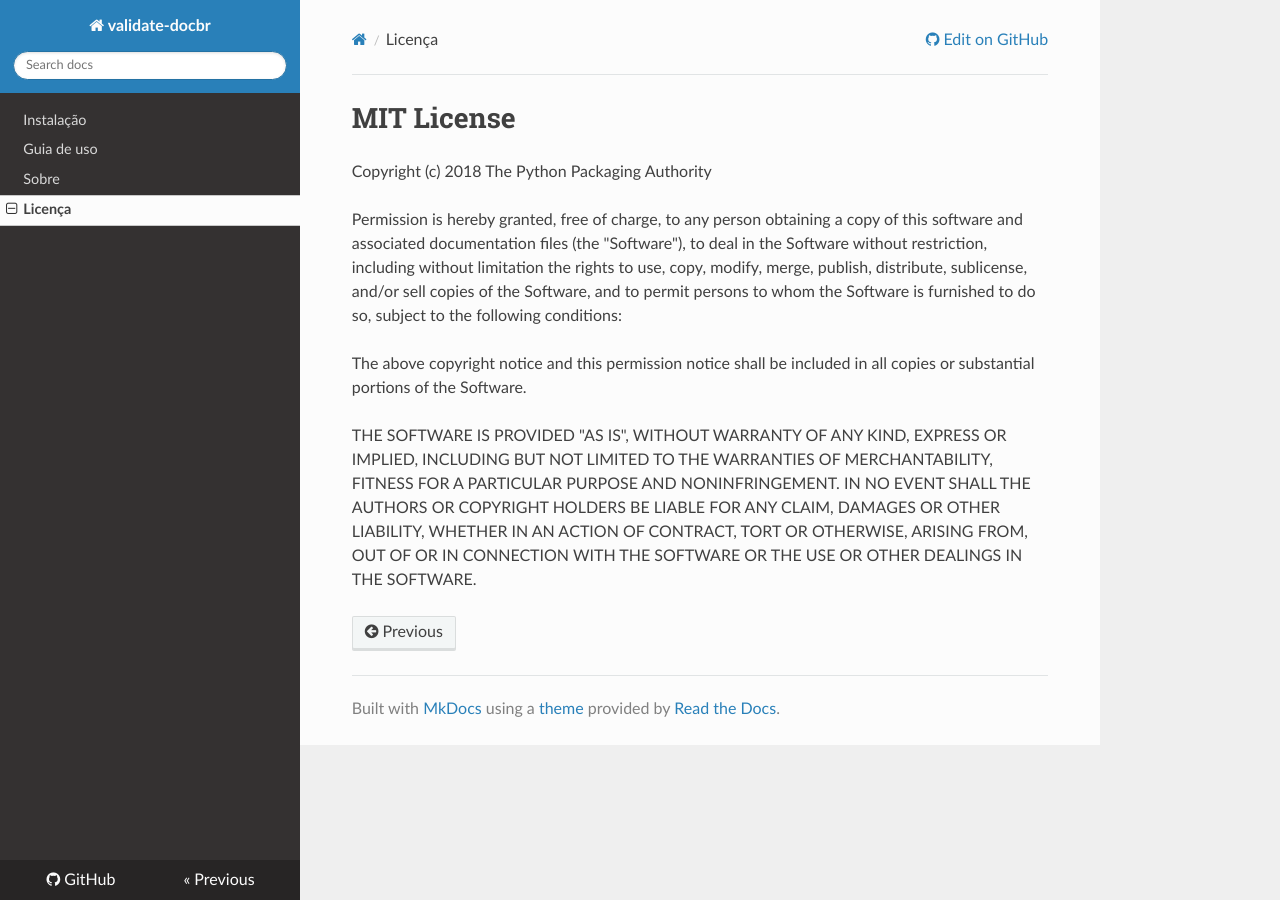
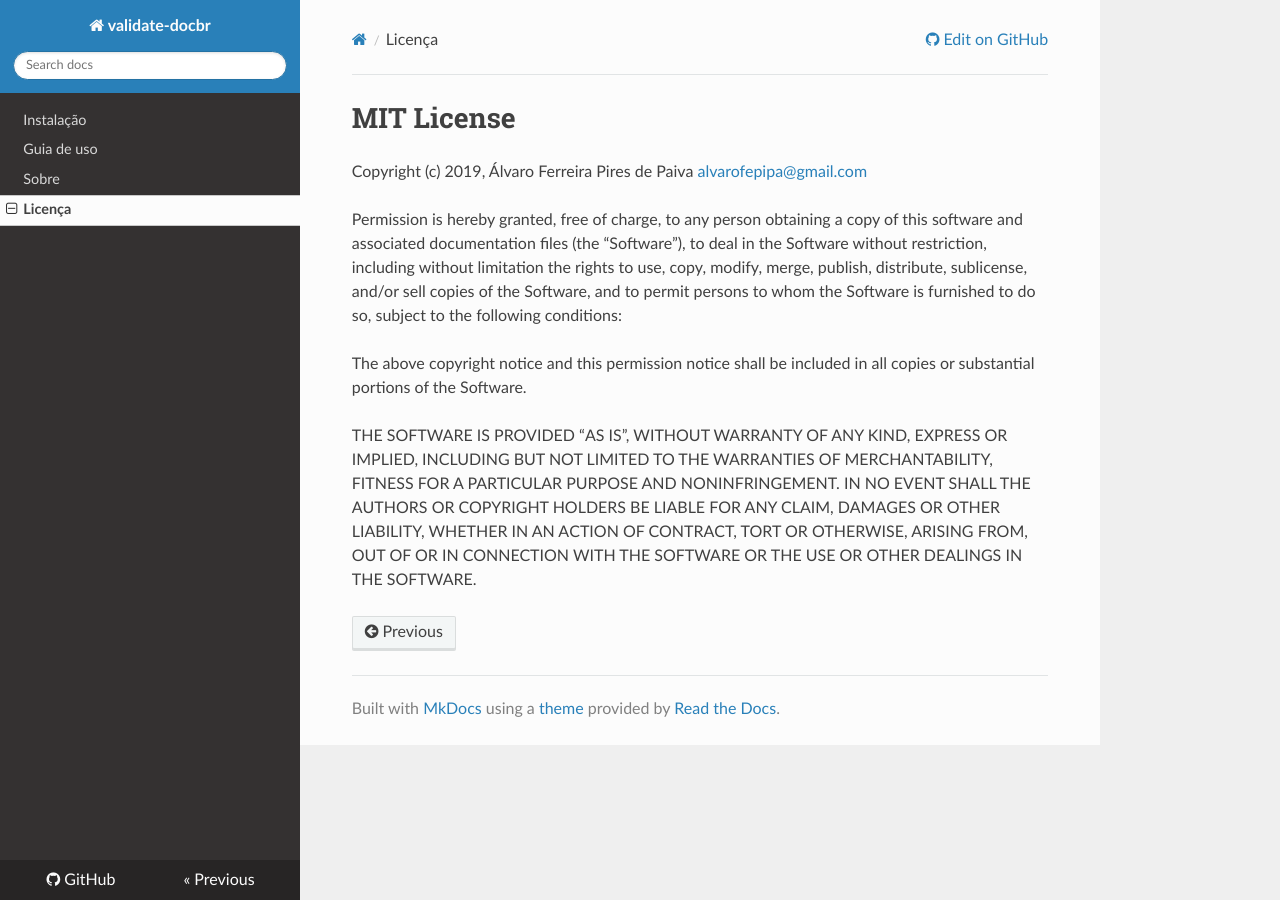
Before and after one commit to alvarofpp/validate-docbr, an MkDocs documentation site: the page built from docs/licenca.md, in a window 1280 px wide. Built offline with MkDocs 1.6.1, drawn with Linux system fonts in a browser that asks for light colours; nearby versions of some CDN libraries.

```diff
--- a/docs/licenca.md
+++ b/docs/licenca.md
@@ -1,21 +1,24 @@
 # MIT License
 
-Copyright (c) 2018 The Python Packaging Authority
+Copyright (c) 2019, Álvaro Ferreira Pires de Paiva <alvarofepipa@gmail.com>
 
-Permission is hereby granted, free of charge, to any person obtaining a copy
-of this software and associated documentation files (the "Software"), to deal
-in the Software without restriction, including without limitation the rights
-to use, copy, modify, merge, publish, distribute, sublicense, and/or sell
-copies of the Software, and to permit persons to whom the Software is
-furnished to do so, subject to the following conditions:
+Permission is hereby granted, free of charge, to any person
+obtaining a copy of this software and associated documentation
+files (the “Software”), to deal in the Software without
+restriction, including without limitation the rights to use,
+copy, modify, merge, publish, distribute, sublicense, and/or sell
+copies of the Software, and to permit persons to whom the
+Software is furnished to do so, subject to the following
+conditions:
 
-The above copyright notice and this permission notice shall be included in all
-copies or substantial portions of the Software.
+The above copyright notice and this permission notice shall be
+included in all copies or substantial portions of the Software.
 
-THE SOFTWARE IS PROVIDED "AS IS", WITHOUT WARRANTY OF ANY KIND, EXPRESS OR
-IMPLIED, INCLUDING BUT NOT LIMITED TO THE WARRANTIES OF MERCHANTABILITY,
-FITNESS FOR A PARTICULAR PURPOSE AND NONINFRINGEMENT. IN NO EVENT SHALL THE
-AUTHORS OR COPYRIGHT HOLDERS BE LIABLE FOR ANY CLAIM, DAMAGES OR OTHER
-LIABILITY, WHETHER IN AN ACTION OF CONTRACT, TORT OR OTHERWISE, ARISING FROM,
-OUT OF OR IN CONNECTION WITH THE SOFTWARE OR THE USE OR OTHER DEALINGS IN THE
-SOFTWARE.
+THE SOFTWARE IS PROVIDED “AS IS”, WITHOUT WARRANTY OF ANY KIND,
+EXPRESS OR IMPLIED, INCLUDING BUT NOT LIMITED TO THE WARRANTIES
+OF MERCHANTABILITY, FITNESS FOR A PARTICULAR PURPOSE AND
+NONINFRINGEMENT. IN NO EVENT SHALL THE AUTHORS OR COPYRIGHT
+HOLDERS BE LIABLE FOR ANY CLAIM, DAMAGES OR OTHER LIABILITY,
+WHETHER IN AN ACTION OF CONTRACT, TORT OR OTHERWISE, ARISING
+FROM, OUT OF OR IN CONNECTION WITH THE SOFTWARE OR THE USE OR
+OTHER DEALINGS IN THE SOFTWARE.
```
Also changed, not shown: CONTRIBUTING.md (+4 -0 lines), README.md (+38 -14 lines), docs/guia-de-uso.md (+38 -14 lines), docs/index.md (+1 -0 lines), docs/sobre.md (+3 -0 lines), mkdocs.yml (+5 -4 lines), 2 other files.
